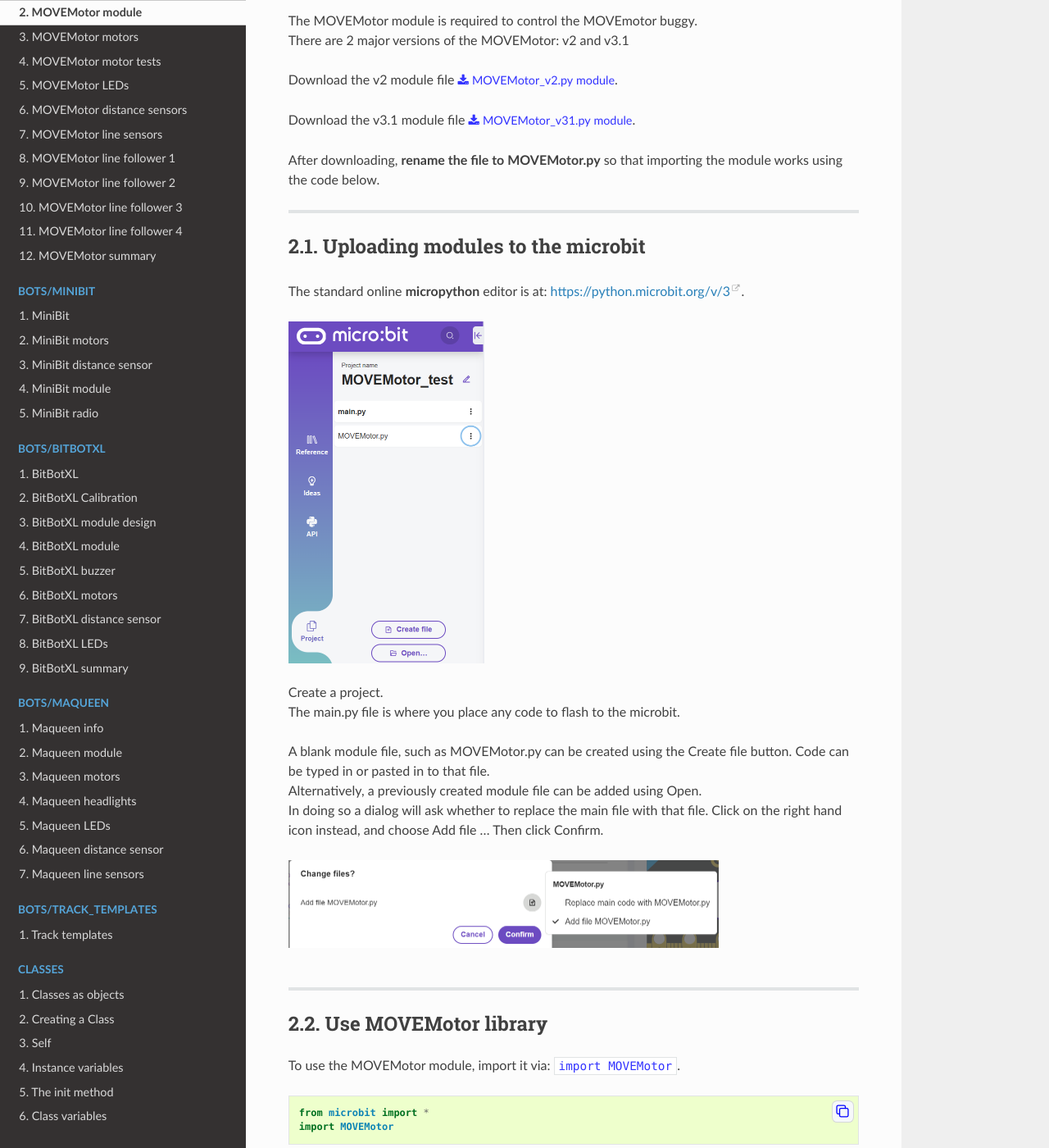
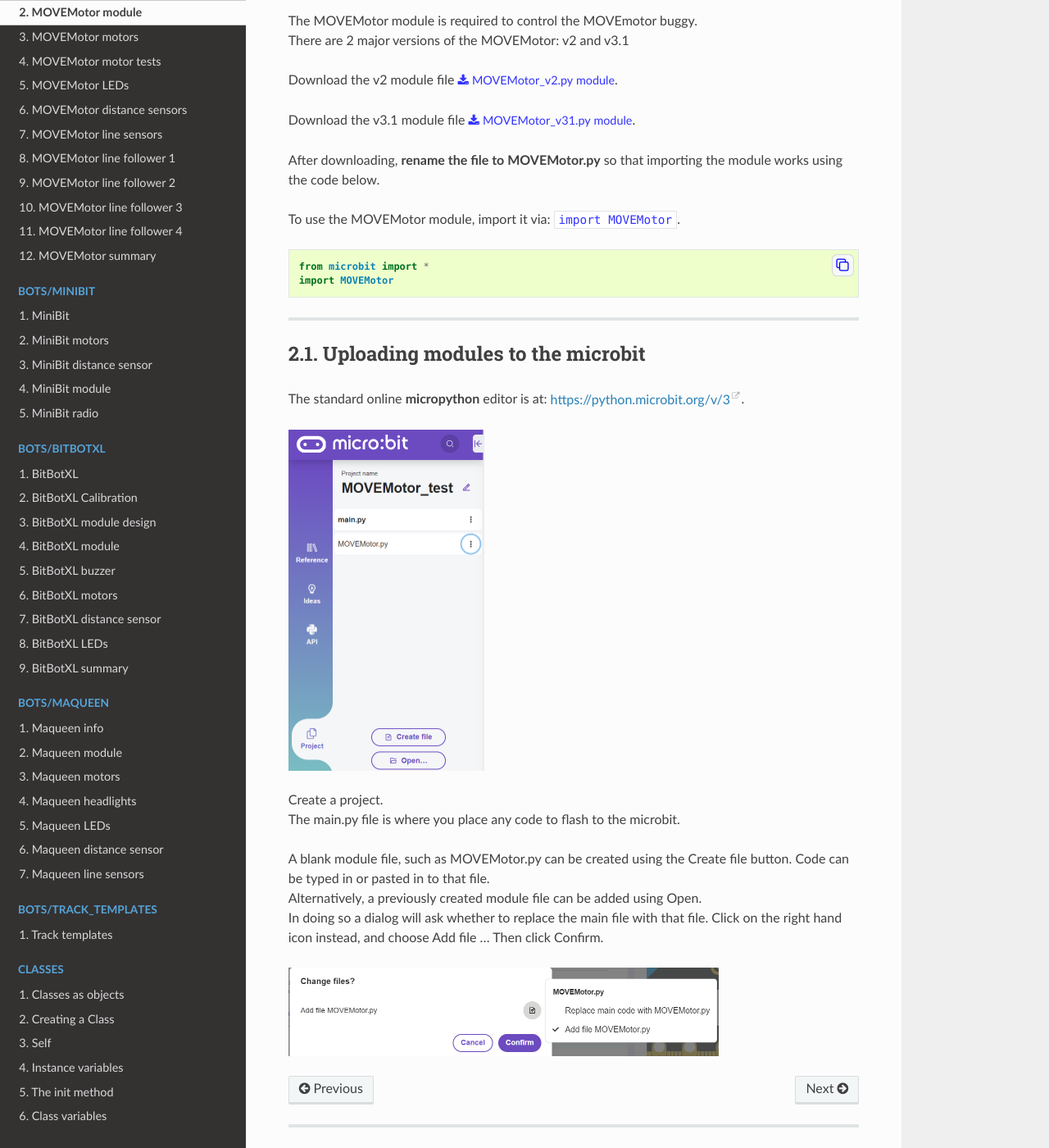
Before and after one commit to gmc-code/PC-Microbit-Extension, a Sphinx documentation site: the page built from docs/bots/MoveMotor/MoveMotor_module.rst, in a window 1280 px wide and 1400 px high, scrolled down 196 px. Shown: the whole window at 82% size. Built offline with Sphinx 7.4.7 and the Read the Docs theme 2.0.0, drawn with Linux system fonts in a browser that asks for light colours; pages that are not in the unit, such as notebooks, are missing from menus; some of the changed lines change nothing that is shown.

Commit message:
MM module

```diff
--- a/docs/bots/MoveMotor/MoveMotor_module.rst
+++ b/docs/bots/MoveMotor/MoveMotor_module.rst
@@ -12,6 +12,13 @@
 | Download the v3.1 module file :download:`MOVEMotor_v31.py module <files/MOVEMotor_v31.py>`.
 
 After downloading, **rename the file to MOVEMotor.py** so that importing the module works using the code below.
+
+| To use the MOVEMotor module, import it via: ``import MOVEMotor``.
+
+.. code-block:: python
+
+    from microbit import *
+    import MOVEMotor
 
 ----
 
@@ -32,15 +39,3 @@
 
 .. image:: images/online_editor_open_file.png
     :scale: 50 %
-
-----
-
-Use MOVEMotor library
-----------------------------------------
-
-| To use the MOVEMotor module, import it via: ``import MOVEMotor``.
-
-.. code-block:: python
-
-    from microbit import *
-    import MOVEMotor
```
